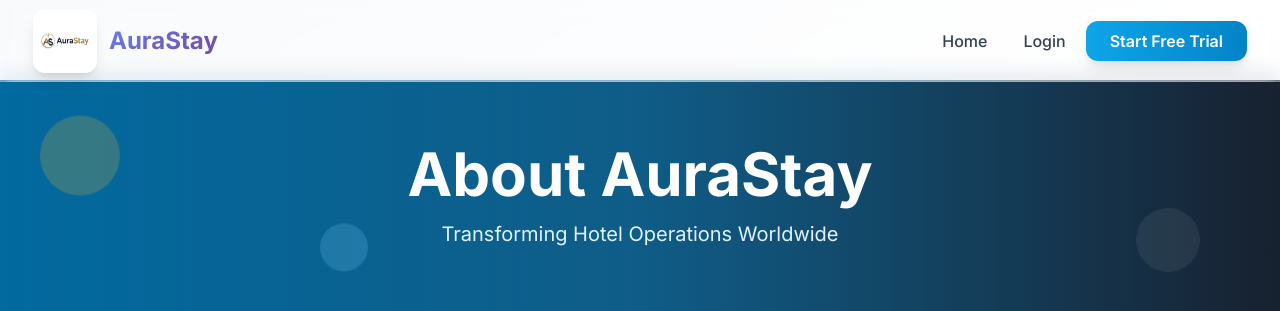
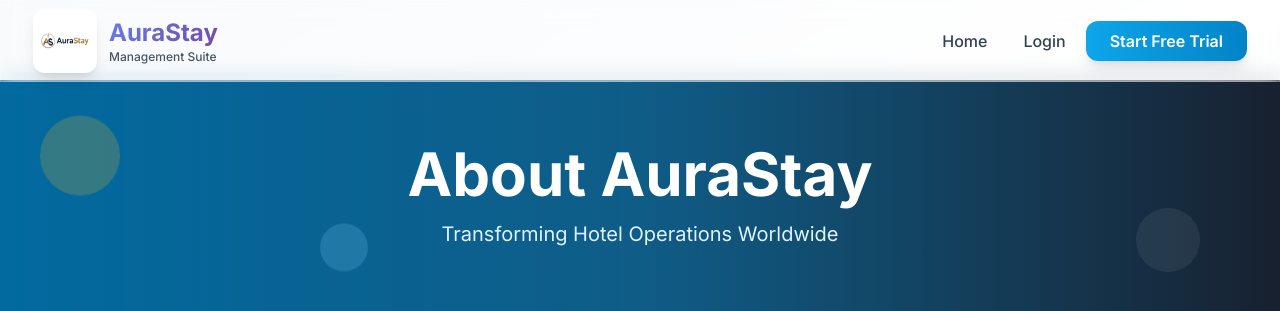
Before and after one commit to Momin9/hotel_management, a Django app: page /about/ in a window 1280 px wide. Shown: the top 311 px of the page. Run offline with Django 4.2, Linux system fonts and the light colour scheme; parts of the project's set-up code (start-up, migrations or seed data) failed here and were passed over; some libraries are stand-ins or nearby versions.

Commit message:
Maintain correct navbar logo with Management Suite text
- Navbar logo already has proper styling with white background
- Management Suite subtitle is preserved as requested
- Logo matches About Us page design
- Consistent branding across all templates

```diff
--- a/templates/base_luxury.html
+++ b/templates/base_luxury.html
@@ -117,6 +117,7 @@
                     </div>
                     <div>
                         <h1 class="text-2xl font-bold gradient-text">AuraStay</h1>
+                        <p class="text-xs text-luxury-600 font-medium">Management Suite</p>
                     </div>
                 </a>
 
```
